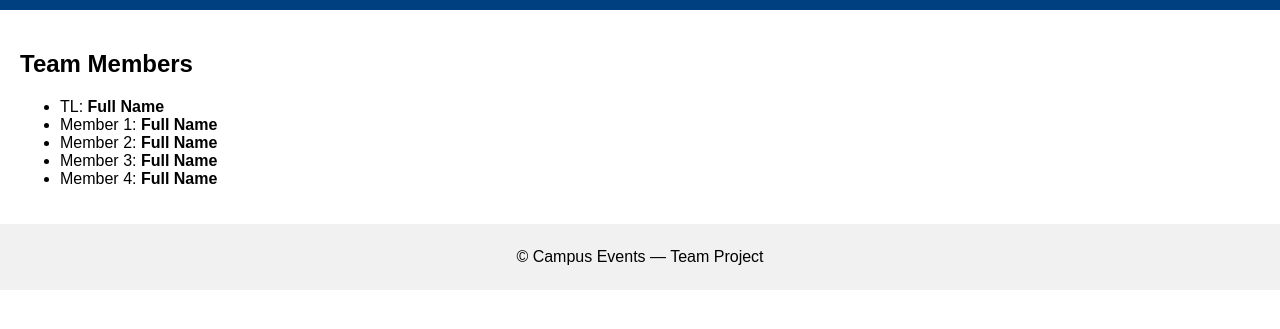
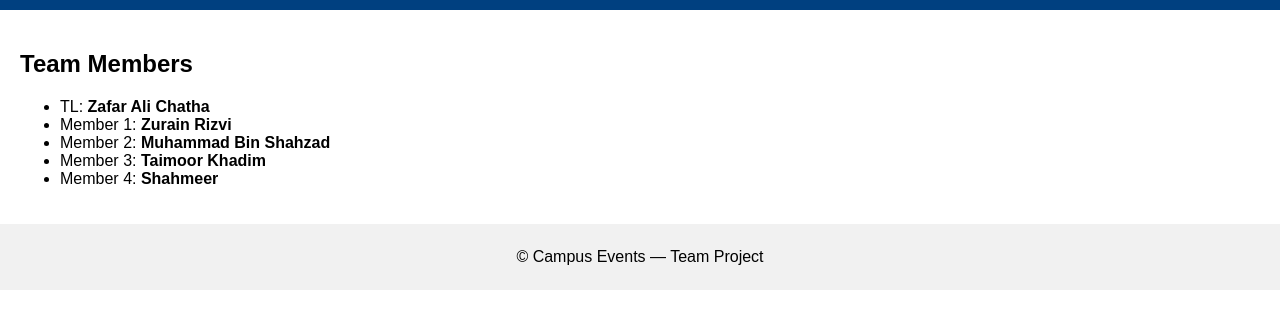
Before and after one commit to zafaralichattha/campus-events, a website built with Parcel: page src/about.html in a window 1280 px wide. Shown: the part 69-398 px from the top of the page. Built offline with nearby package versions, Linux system fonts and the light colour scheme.

Commit message:
Adding required dependencies including dist

```diff
--- a/src/about.html
+++ b/src/about.html
@@ -20,11 +20,11 @@
 <main>
 <h2>Team Members</h2>
 <ul>
-<li>TL: <strong>Full Name</strong></li>
-<li>Member 1: <strong>Full Name</strong></li>
-<li>Member 2: <strong>Full Name</strong></li>
-<li>Member 3: <strong>Full Name</strong></li>
-<li>Member 4: <strong>Full Name</strong></li>
+<li>TL: <strong>Zafar Ali Chatha</strong></li>
+<li>Member 1: <strong>Zurain Rizvi</strong></li>
+<li>Member 2: <strong>Muhammad Bin Shahzad</strong></li>
+<li>Member 3: <strong>Taimoor Khadim</strong></li>
+<li>Member 4: <strong>Shahmeer</strong></li>
 </ul>
 </main>
 <footer>
```
Also changed, not shown: src/contact.html (+1 -1 lines), src/gallery.html (+2 -1 lines), src/index.html (+1 -1 lines).
